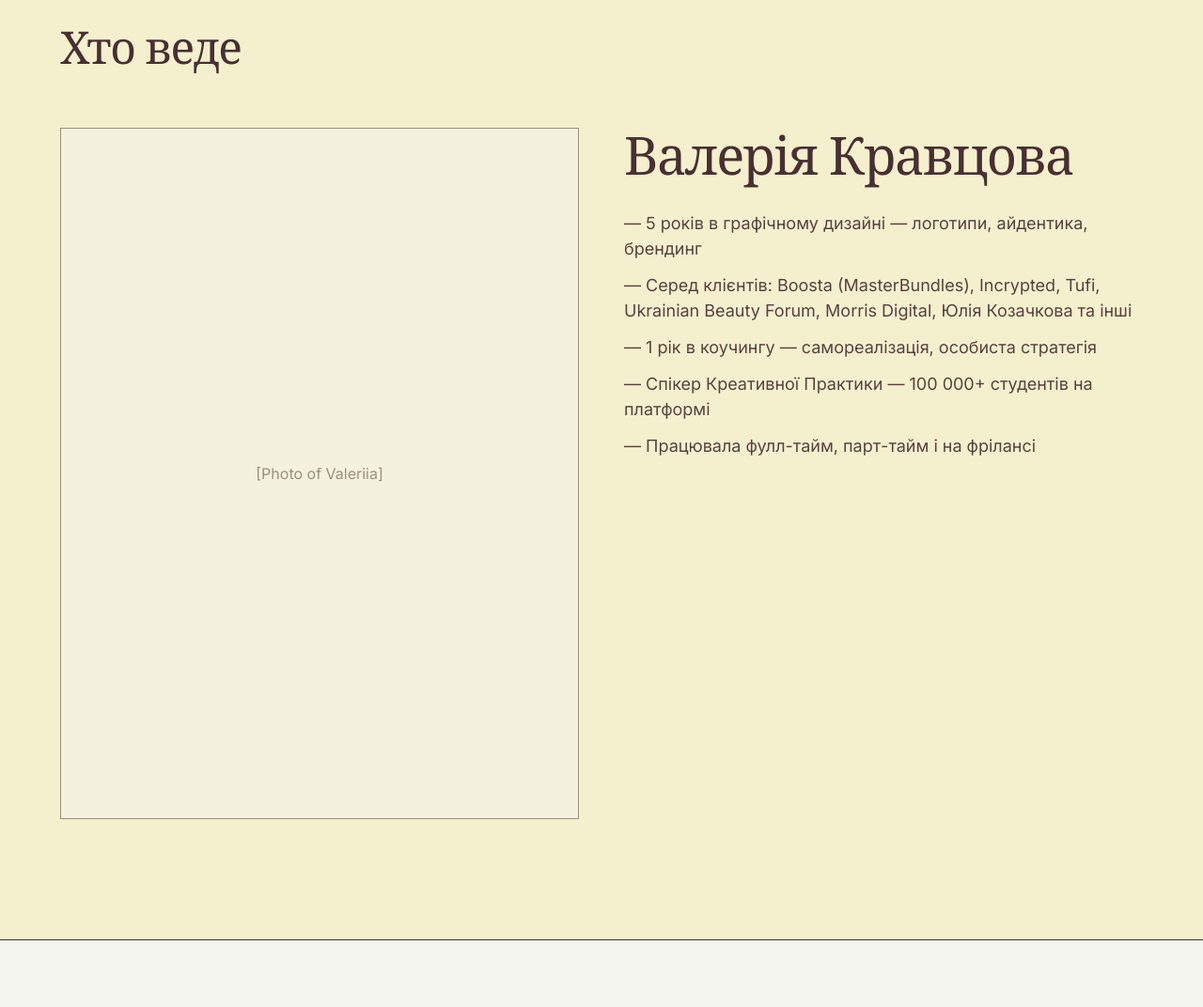
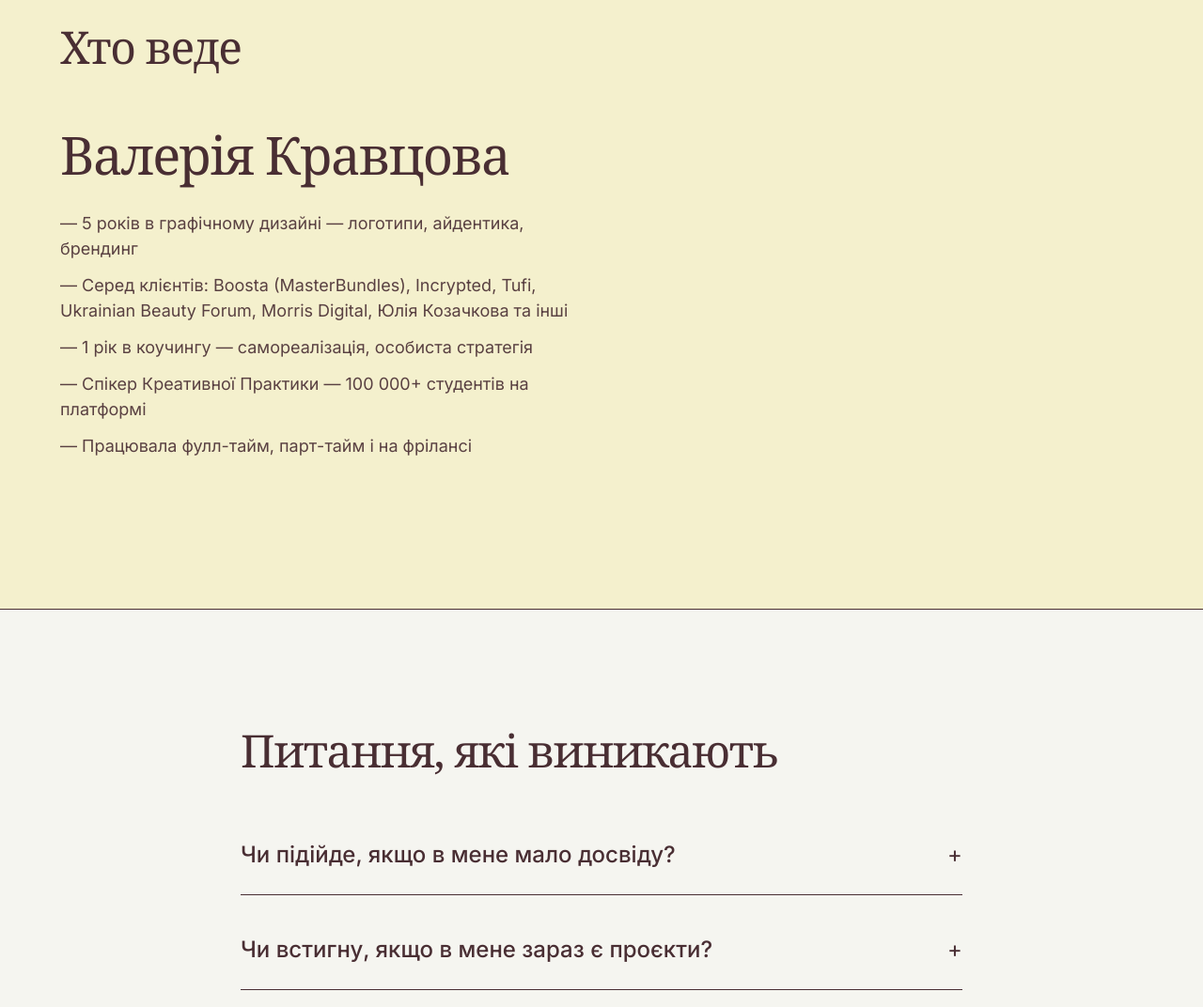
Before and after one commit to photobrave9696/design-practicum, a plain HTML site: page index.html in a window 1280 px wide. Shown: the part 9100-10172 px from the top of the page at 94% size. Drawn offline with nearby package versions, Linux system fonts and the light colour scheme.

Commit message:
Update index.html

```diff
--- a/index.html
+++ b/index.html
@@ -427,12 +427,6 @@
             <h2 class="text-h2 font-editorial mb-16">Хто веде</h2>
 
             <div class="grid grid-cols-1 md:grid-cols-2 gap-12 items-start">
-                <div class="order-1 md:order-1 flex flex-col gap-6">
-                    <div class="w-full aspect-[3/4] bg-surface border border-primary flex items-center justify-center text-primary opacity-50">
-                        [Photo of Valeriia]
-                    </div>
-                </div>
-
                 <div class="order-2 md:order-2 flex flex-col justify-center">
                     <h3 class="text-[40px] md:text-[56px] font-editorial mb-8 leading-none">Валерія Кравцова</h3>
                     <ul class="text-body space-y-3 mb-8 opacity-90">
```
